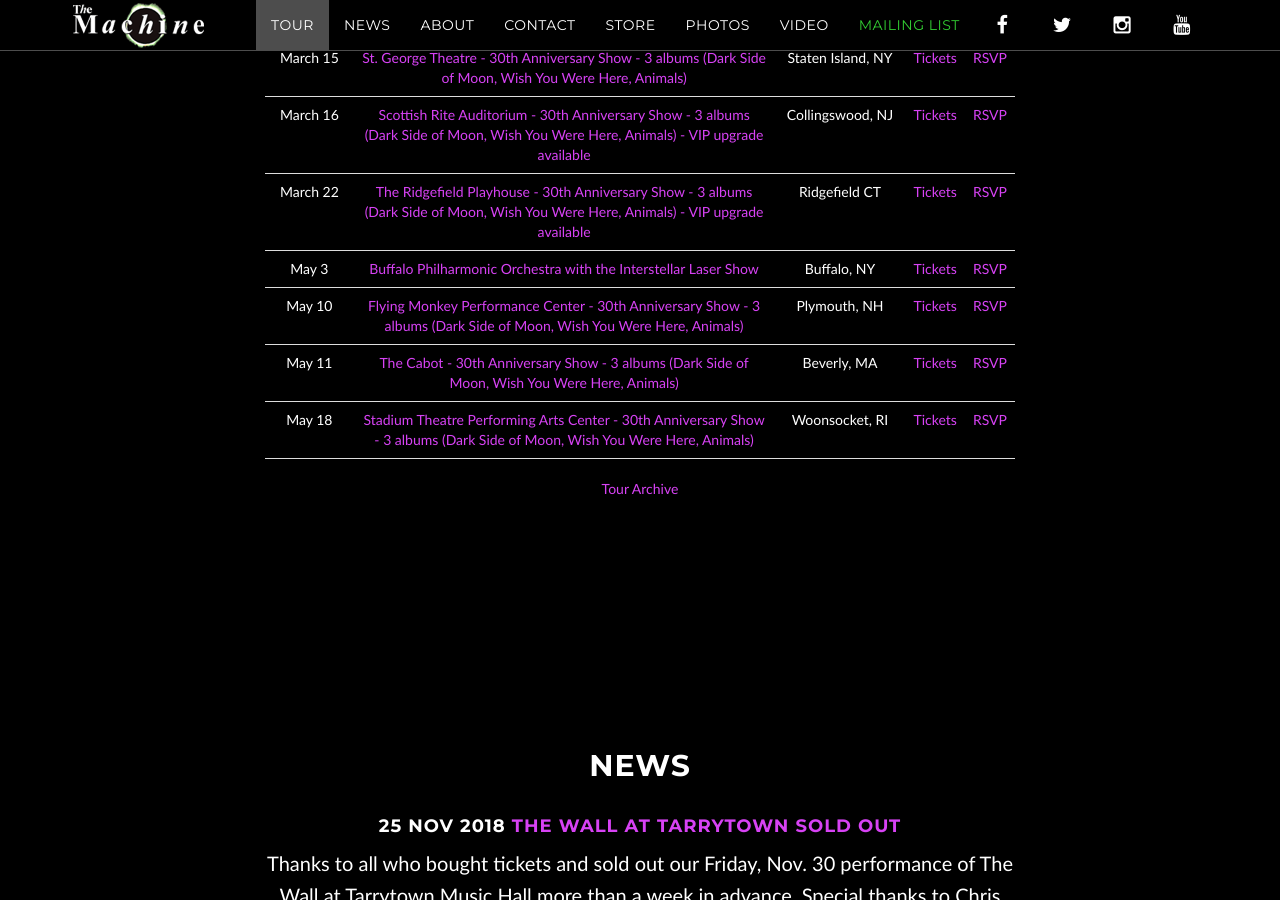
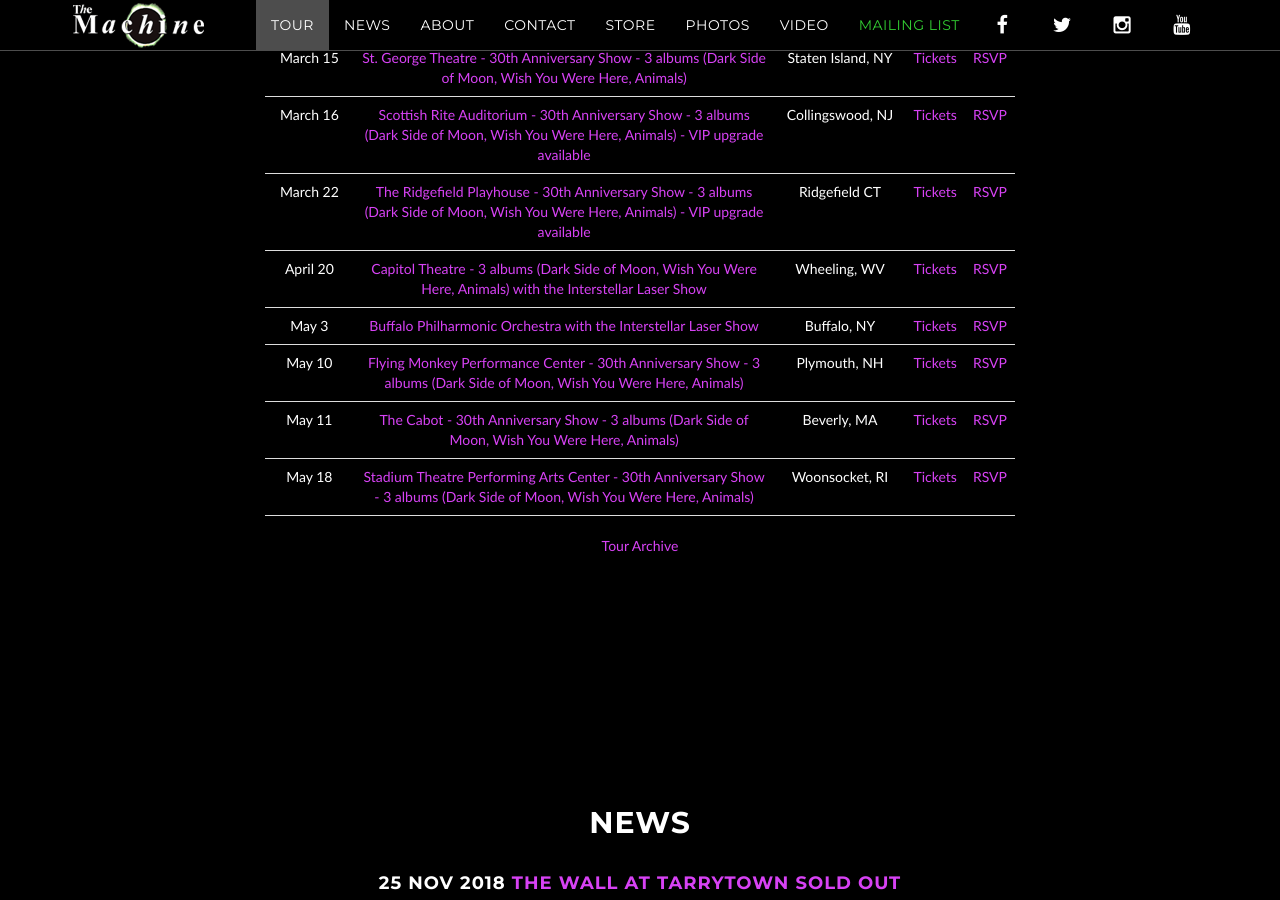
Before and after one commit to machineweb/machineweb.github.io, a Jekyll site: the page built from index.html, in a window 1280 px wide and 900 px high, scrolled down 1731 px. Built offline with Jekyll 4.4.1, drawn with Linux system fonts in a browser that asks for light colours; comment, search, counter and statistics services are not loaded.

Commit message:
New tour item

```diff
--- a/_data/tour.yml
+++ b/_data/tour.yml
@@ -3729,3 +3729,11 @@
     tickets-url: "https://www1.ticketmaster.com/event/02005574AF9A487A?brand=brepresents"
     rsvp-url: "https://www.facebook.com/events/493981061113995/"
     order: "1552708800000"
+
+  - date: "April 20 2019"
+    venue: "Capitol Theatre - 3 albums (Dark Side of Moon, Wish You Were Here, Animals) with the Interstellar Laser Show"
+    venue-url: "https://www.etix.com/ticket/p/4895747/the-machine-performs-pink-floyd-wheeling-the-capitol-theatre"
+    location: "Wheeling, WV"
+    tickets-url: "https://www.etix.com/ticket/p/4895747/the-machine-performs-pink-floyd-wheeling-the-capitol-theatre"
+    rsvp-url: "https://www.facebook.com/events/362719041167264/"
+    order: "1555732800000"
```
